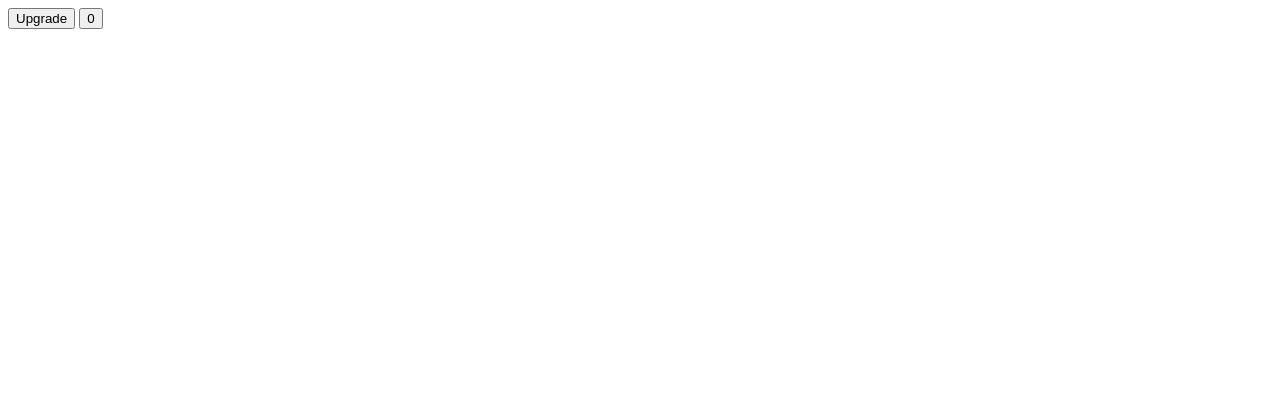
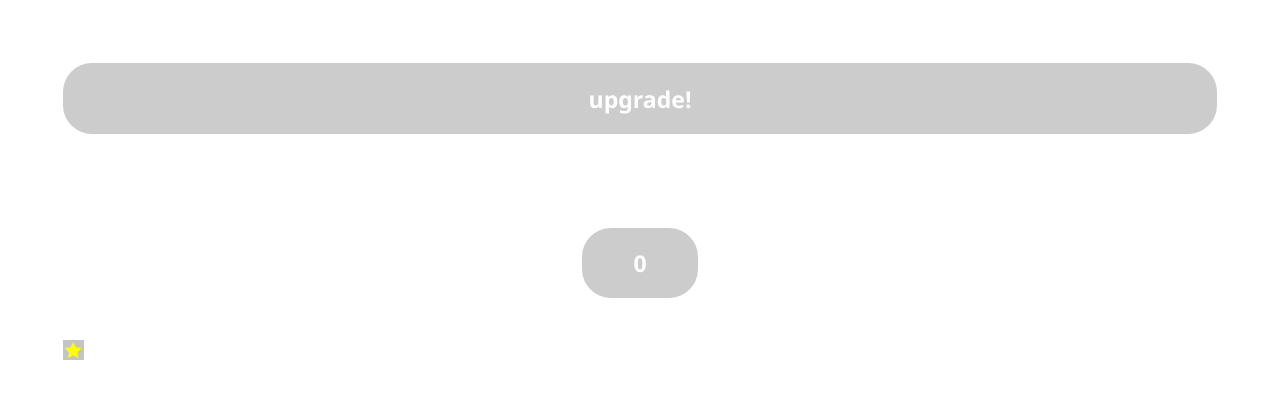
Before and after one commit to JackMorre/acme-clicker-game, a plain HTML site: page index.html in a window 1280 px wide. Drawn offline with Linux system fonts and the light colour scheme.

Commit message:
some css

```diff
--- /dev/null
+++ b/iLi's css/styling.css
@@ -0,0 +1,53 @@
+*{
+  box-sizing: border-box;
+  margin: 0;
+  padding: 0;
+  font-family: 'Segoe UI', Tahoma, Geneva, Verdana, sans-serif;
+  font-weight: 700;
+  font-size: 1.2rem;
+  color: white;
+}
+
+.content{
+  display: flex;
+  justify-content: center;
+  flex-direction: column;
+  gap: 1.9rem;
+  margin: 3.3rem;
+}
+
+.star-svg{
+  background-color:#ff0;
+}
+.star-svg path{
+  fill: #c4c4c4;
+}
+
+#upgrade-button{
+  padding: 1rem;
+  margin-bottom: 3rem;
+  border-radius: 1.5rem;
+  border: none;
+  background-color: rgb(204, 204, 204);
+}
+
+#upgrade-button:hover{
+  background-color: #ff0;
+  transition-duration: 1.7s;
+  color: rgb(107, 107, 107);
+}
+
+#number-button{
+  padding: 1rem;
+  border-radius: 1.5rem;
+  border: none;
+  background-color: rgb(204, 204, 204);
+  margin: auto;
+  width: 6rem;
+}
+
+#number-button:hover{
+  background-color: #ff0;
+  transition-duration: 1.7s;
+  color: rgb(107, 107, 107);
+}
--- a/index.html
+++ b/index.html
@@ -3,12 +3,20 @@
   <head>
     <meta charset="UTF-8" />
     <meta name="viewport" content="width=device-width, initial-scale=1.0" />
+    <link href="./iLi's css/styling.css" rel="stylesheet">
     <title>Document</title>
   </head>
   <body>
     <main>
-      <button>Upgrade</button>
-      <button>0</button>
+      <section class="content">
+      <button id="upgrade-button">upgrade!</button>
+      <button id="number-button">0</button>
+    <div id="star-icon">
+      <svg class="star-svg" version="1.1" xmlns="http://www.w3.org/2000/svg" xmlns:xlink="http://www.w3.org/2000/xlink" width="21px" height="20px">
+        <path d="M0,0.054V20h21V0.054H0z M15.422,18.129l-5.264-2.768l-5.265,2.768l1.006-5.863L1.64,8.114l5.887-0.855l2.632-5.334l2.633,5.334l5.885,0.855l-4.258,4.152L15.422,18.129z"/>
+        </svg>
+    </div>
+  </section>
     </main>
   </body>
 </html>
```
